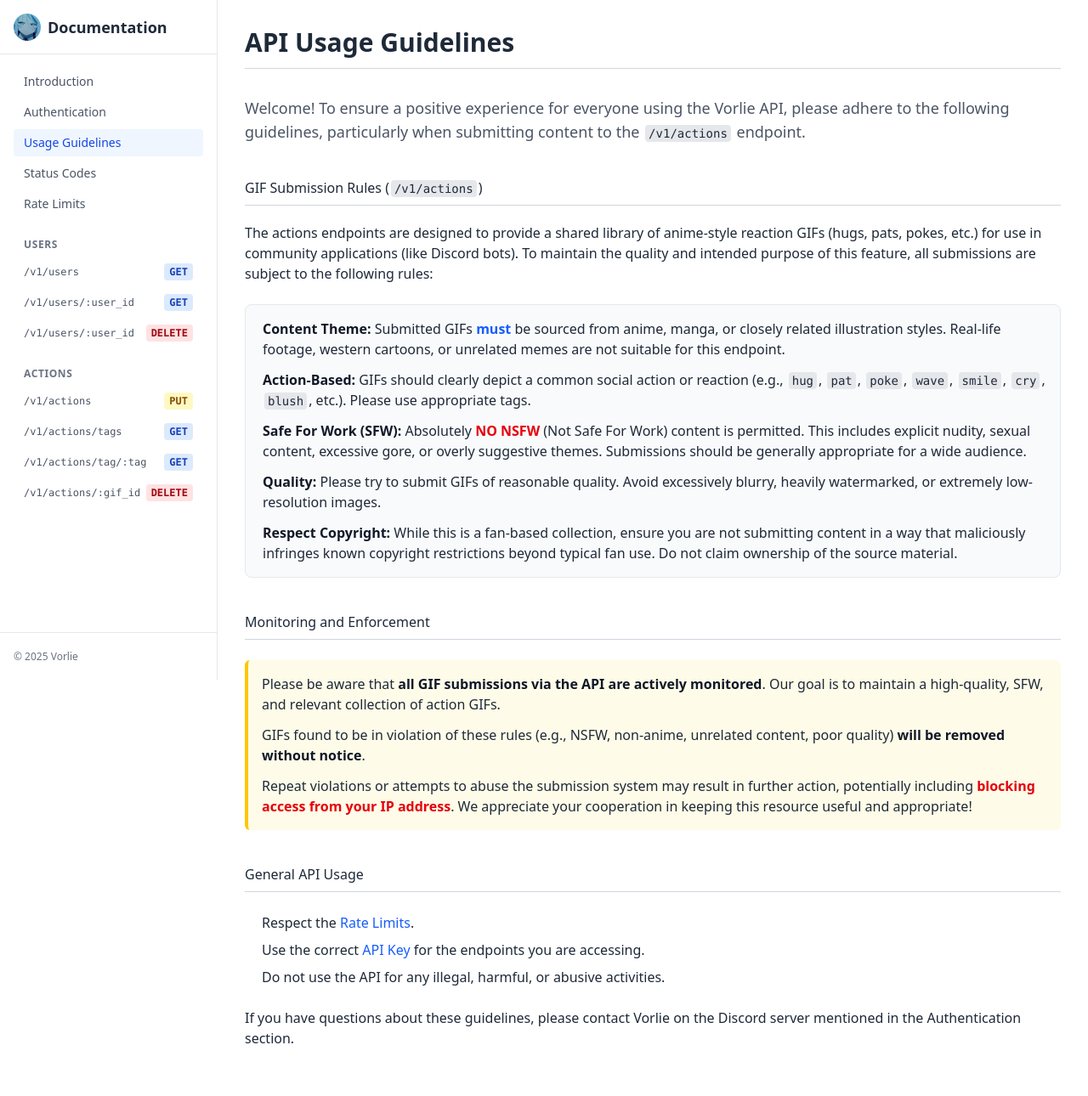
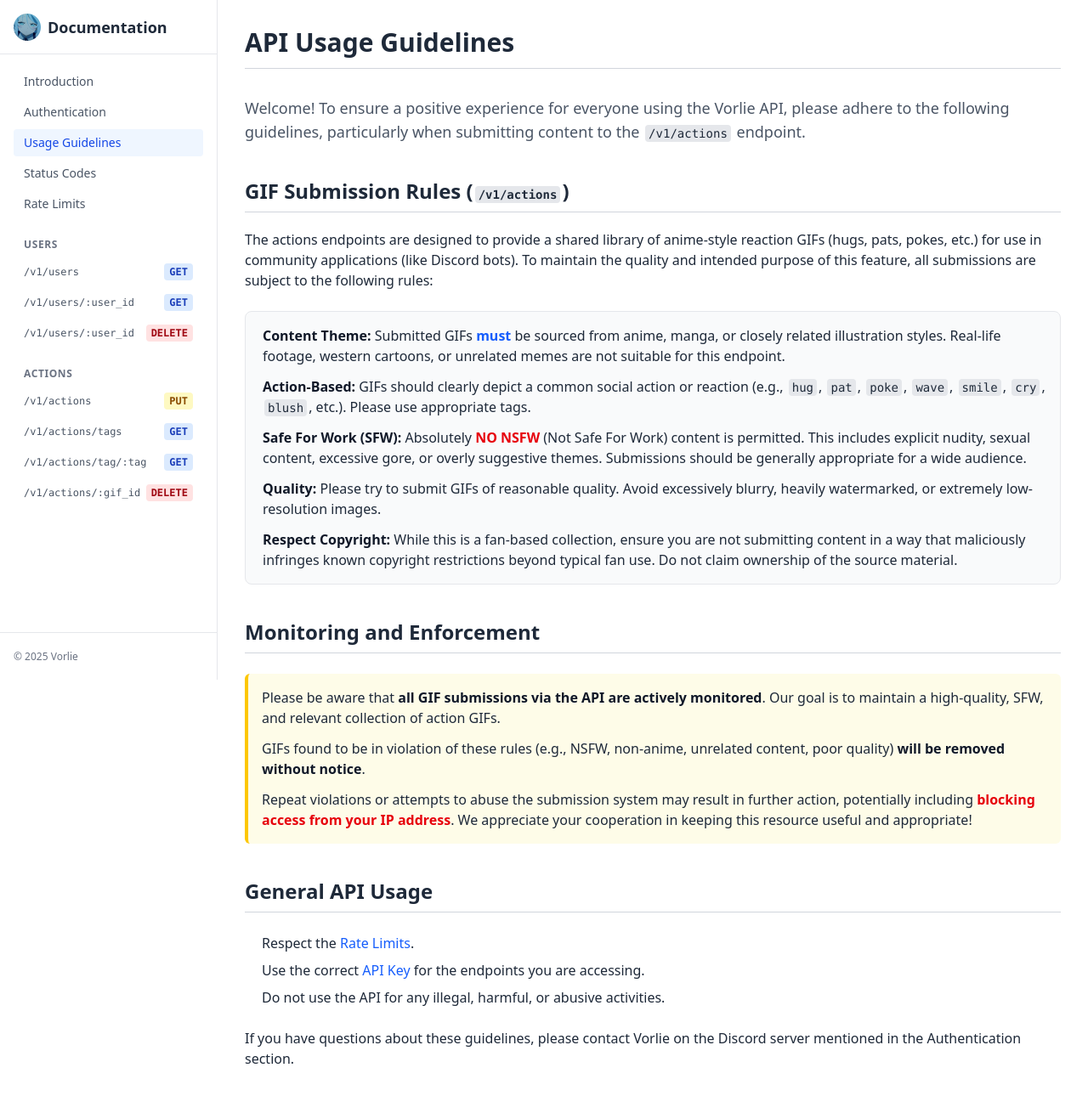
Before and after one commit to vorlie/api-docs, a React (Vite) app: page /usage-guidelines in a window 1280 px wide. Shown: the whole page at 85% size. Before the commit the page ends 1266 px from the top, so only its background shows below. Built offline with nearby package versions, Linux system fonts and the light colour scheme; no server answers.

Commit message:
fix: Update headings in UsageGuidelinesPage for consistent styling

```diff
--- a/src/pages/UsageGuidelinesPage.tsx
+++ b/src/pages/UsageGuidelinesPage.tsx
@@ -39,7 +39,7 @@
       </p>
 
       {/* --- GIF Rules Section --- */}
-      <h2 className="!mt-10 !mb-5 border-b border-gray-300 dark:border-gray-700 pb-2">
+      <h2 className="text-2xl font-semibold !mt-10 !mb-5 border-b border-gray-300 dark:border-gray-700 pb-2">
         {" "}
         {/* Distinct heading */}
         GIF Submission Rules (<InlineCode>/v1/actions</InlineCode>)
@@ -103,7 +103,7 @@
       </ul>
 
       {/* --- Enforcement Section --- */}
-      <h2 className="!mt-10 !mb-5 border-b border-gray-300 dark:border-gray-700 pb-2">
+      <h2 className="text-2xl font-semibold !mt-10 !mb-5 border-b border-gray-300 dark:border-gray-700 pb-2">
         Monitoring and Enforcement
       </h2>
       <div className="text-base bg-yellow-50 dark:bg-yellow-900/30 border-l-4 border-yellow-400 dark:border-yellow-600 p-4 rounded-md !my-6">
@@ -143,7 +143,7 @@
       </div>
 
       {/* --- General Usage Section --- */}
-      <h2 className="!mt-10 !mb-5 border-b border-gray-300 dark:border-gray-700 pb-2">
+      <h2 className="text-2xl font-semibold !mt-10 !mb-5 border-b border-gray-300 dark:border-gray-700 pb-2">
         General API Usage
       </h2>
       <ul className="text-base !my-6 !pl-5 space-y-2">
```
